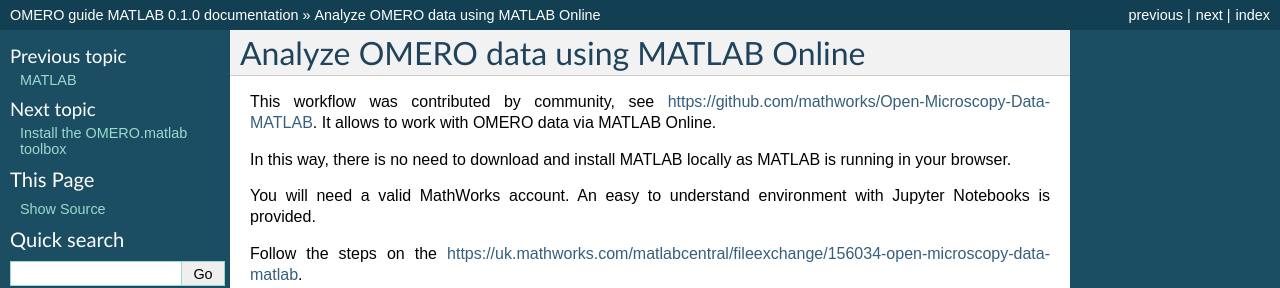
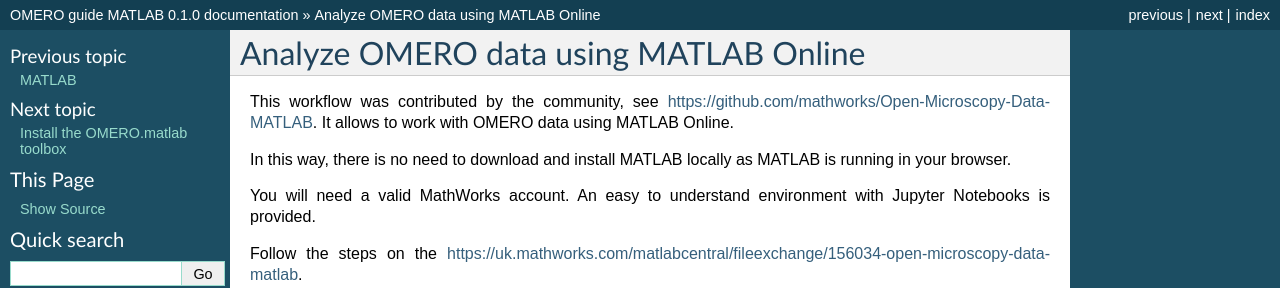
Before and after one commit to ome/omero-guide-matlab, a Sphinx documentation site: the page built from docs/matlabonline.rst, in a window 1280 px wide. Shown: the top 288 px of the page. Built offline with Sphinx 7.4.7, drawn with Linux system fonts in a browser that asks for light colours.

Commit message:
Update docs/matlabonline.rst
Co-authored-by: jean-marie burel <j.burel@dundee.ac.uk>

```diff
--- a/docs/matlabonline.rst
+++ b/docs/matlabonline.rst
@@ -1,7 +1,7 @@
 Analyze OMERO data using MATLAB Online
 ======================================
 
-This workflow was contributed by community, see https://github.com/mathworks/Open-Microscopy-Data-MATLAB. It allows to work with OMERO data via MATLAB Online.
+This workflow was contributed by the community, see https://github.com/mathworks/Open-Microscopy-Data-MATLAB. It allows to work with OMERO data using MATLAB Online.
 
 In this way, there is no need to download and install MATLAB locally as MATLAB is running in your browser.
 
```
